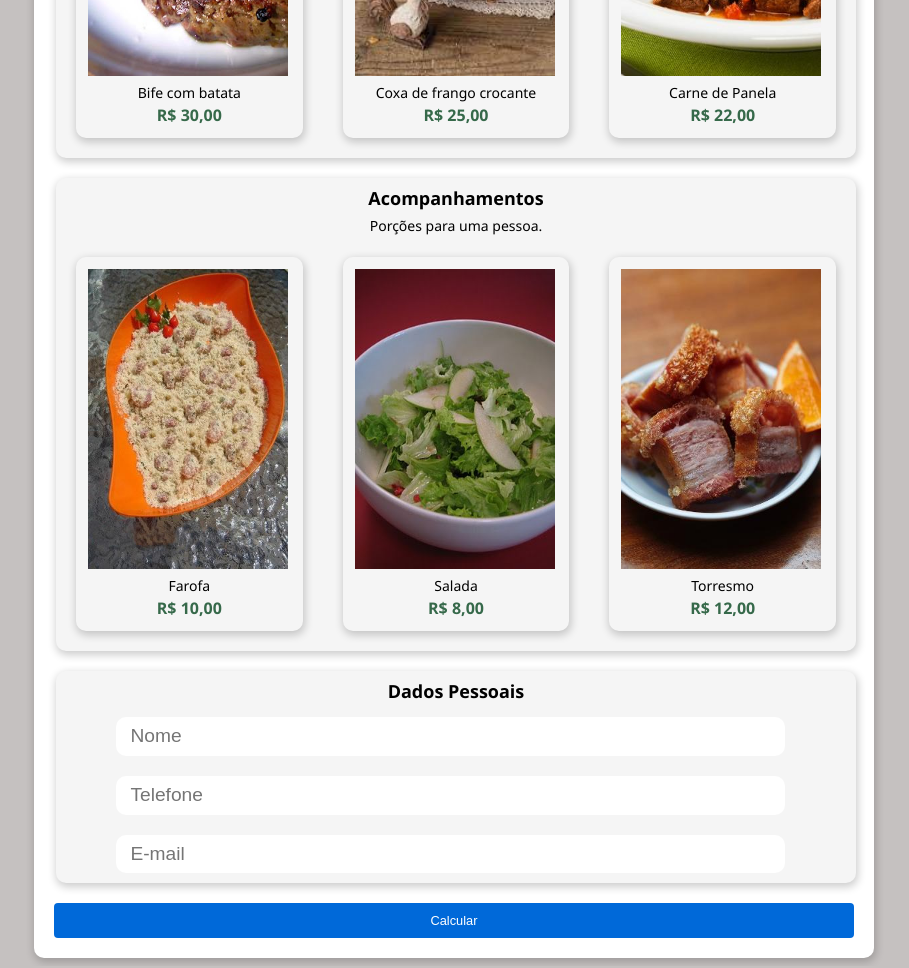
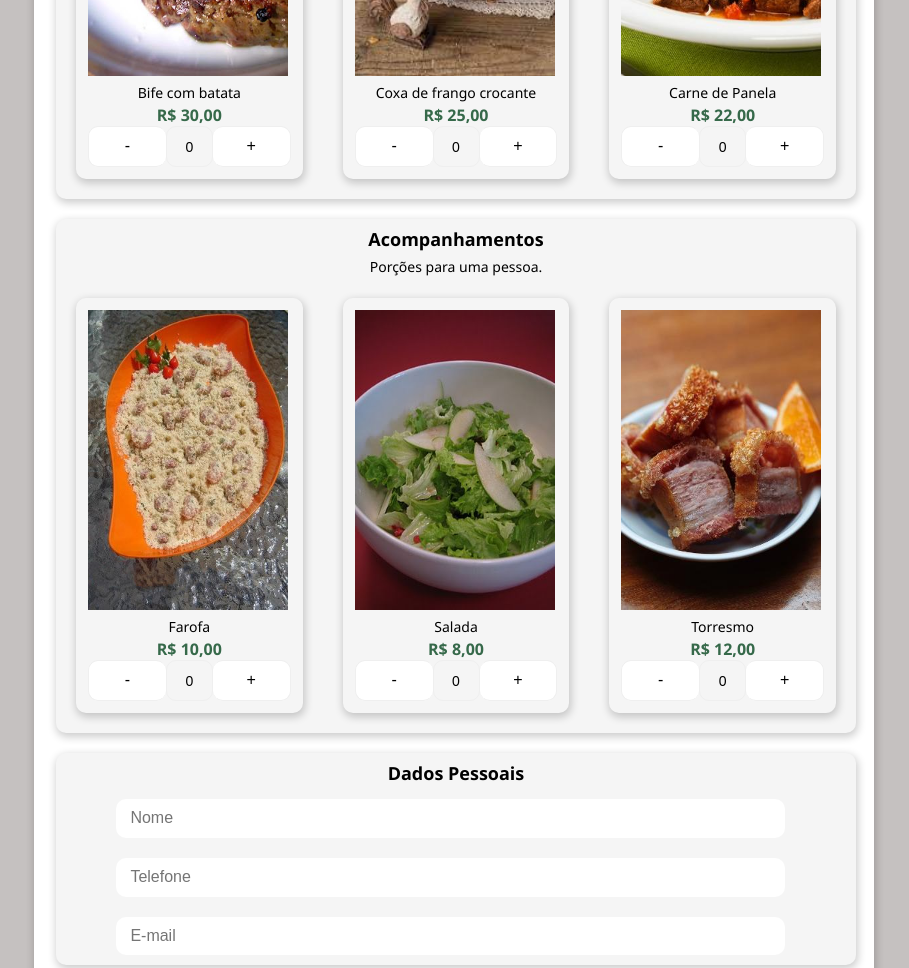
Before and after one commit to aluizams/bootcamp-devjr-projeto05, a plain HTML site: page index.html in a window 1280 px wide. Shown: the part 640-1608 px from the top of the page, without its empty margins (186-1095 px from the left). Drawn offline with Linux system fonts and the light colour scheme.

Commit message:
closes #6 - javascript e finalizações

```diff
--- a/JavaScript.js
+++ b/JavaScript.js
@@ -0,0 +1,34 @@
+var prods = [
+    {id: 1, name: "Bife com batata", price: 30.0},
+    {id: 2, name: "Coxa de frango crocante", price: 25.0},
+    {id: 3, name: "Carne de panela", price: 22.0},
+    {id: 4, name: "Farofa", price: 10.0},
+    {id: 5, name: "Salada", price: 8.0},
+    {id: 6, name: "Torresmo", price: 12.0}
+];
+
+
+
+function calc(){
+    var quantities = document.getElementsByName("quantity");
+    var output = document.getElementById("output");
+    var total = 0;
+    var name = document.getElementById("name").value;
+    var formatter = new Intl.NumberFormat('pt-BR', { style: 'currency', currency: 'BRL',});
+
+    output.innerHTML =  "<p> Caro(a) <strong>" + " " + name + "</strong> </p>" + "<p> Seguem os dados do seu pedido.</p>" + "<p>O seu pedido é:</p>";
+
+
+    for(var input of quantities){
+        var id = input.id;
+
+        if(input.value !== '0'){
+
+        total += prods[id-1].price* parseFloat(input.value);
+
+        output.innerHTML += `<li>Prato: ${prods[id-1].name} - Preço unitário: ${formatter.format(prods[id-1].price)} - Quantidade: ${input.value} - Total: ${formatter.format(prods[id-1].price*parseFloat(input.value))} </br></li>`;
+        }
+    }
+
+    output.innerHTML += `<h4>Preço final: ${formatter.format(total)}</h4>`;
+}
--- /dev/null
+++ b/css/quantity.css
@@ -0,0 +1,65 @@
+/* -- quantity box -- */
+
+.quantity {
+    display: flex;
+    flex-direction: row;
+    justify-content: center;
+
+}
+
+.quantity .input-text.qty {
+    width: 35px;
+    height: 39px;
+    padding: 0 5px;
+    text-align: center;
+    background-color: transparent;
+    border: 1px solid #efefef;
+}
+
+.quantity.buttons_added {
+    text-align: left;
+    position: relative;
+    white-space: nowrap;
+    vertical-align: top;
+}
+
+.quantity.buttons_added input {
+    display: inline-block;
+    margin: 0;
+    vertical-align: top;
+    box-shadow: none;
+}
+
+.quantity.buttons_added .minus,
+.quantity.buttons_added .plus {
+    padding: 7px 10px 8px;
+    height: 41px;
+    background-color: #ffffff;
+    border: 1px solid #efefef;
+    cursor: pointer;
+}
+
+.quantity.buttons_added .minus {
+    border-right: 0;
+}
+
+.quantity.buttons_added .plus {
+    border-left: 0;
+}
+
+.quantity.buttons_added .minus:hover,
+.quantity.buttons_added .plus:hover {
+    background: #eeeeee;
+}
+
+.quantity input::-webkit-outer-spin-button,
+.quantity input::-webkit-inner-spin-button {
+    -webkit-appearance: none;
+    -moz-appearance: none;
+    margin: 0;
+}
+
+.quantity.buttons_added .minus:focus,
+.quantity.buttons_added .plus:focus {
+    outline: none;
+}
--- a/index.html
+++ b/index.html
@@ -5,6 +5,7 @@
     <meta name="viewport" content="width=device-width, initial-scale=1.0">
     <title>Menu</title>
     <link rel="stylesheet" href="style.css">
+    <link href="css/quantity.css" rel="stylesheet">
 
 </head>
 <body>
@@ -19,16 +20,40 @@
                 <object data="assets/bife.jpg" type="image/jpg" width=200 height=300></object>
                 <div class="text">Bife com batata</div>
                 <div class="price">R$ 30,00</div>
+                <div style="text-align: center;">
+                <div class="quantity buttons_added">
+                    <input type="button" value="-" class="minus">
+                    <input type="number" step="1" min="0" max="" id="1" name="quantity" value="0" title="qty"
+                    class="input-text qty text" size="4" pattern="" inputmode="">
+                    <input type="button" value="+" class="plus">
+                </div>
+                </div>
             </div>
             <div class="card">
                 <object data="assets/coxa.jpg" type="image/jpg" width=200 height=300></object>
                 <div class="text">Coxa de frango crocante</div>
                 <div class="price">R$ 25,00</div>
+                <div style="text-align: center;">
+                    <div class="quantity buttons_added">
+                        <input type="button" value="-" class="minus">
+                        <input type="number" step="1" min="0" max="" id="2" name="quantity" value="0" title="qty"
+                        class="input-text qty text" size="4" pattern="" inputmode="">
+                        <input type="button" value="+" class="plus">
+                    </div>
+                    </div>
             </div>
             <div class="card">
                 <object data="assets/panela.jpg" type="image/jpg" width=200 height=300></object>
                 <div class="text">Carne de Panela</div>
                 <div class="price">R$ 22,00</div>
+                <div style="text-align: center;">
+                    <div class="quantity buttons_added">
+                        <input type="button" value="-" class="minus">
+                        <input type="number" step="1" min="0" max="" id="3" name="quantity" value="0" title="qty"
+                        class="input-text qty text" size="4" pattern="" inputmode="">
+                        <input type="button" value="+" class="plus">
+                    </div>
+                    </div>
             </div>
             </div>
         </div>
@@ -40,31 +65,63 @@
                 <object data="assets/farofa.jpg" type="image/jpg" width=200 height=300></object>
                 <div class="text">Farofa</div>
                 <div class="price">R$ 10,00</div>
+                <div style="text-align: center;">
+                    <div class="quantity buttons_added">
+                        <input type="button" value="-" class="minus">
+                        <input type="number" step="1" min="0" max="" id="4" name="quantity" value="0" title="qty"
+                        class="input-text qty text" size="4" pattern="" inputmode="">
+                        <input type="button" value="+" class="plus">
+                    </div>
+                    </div>
             </div>
             <div class="card">
                 <object data="assets/salad.jpg" type="image/jpg" width=200 height=300></object>
                 <div class="text">Salada</div>
                 <div class="price">R$ 8,00</div>
+                <div style="text-align: center;">
+                    <div class="quantity buttons_added">
+                        <input type="button" value="-" class="minus">
+                        <input type="number" step="1" min="0" max="" id="5" name="quantity" value="0" title="qty"
+                        class="input-text qty text" size="4" pattern="" inputmode="">
+                        <input type="button" value="+" class="plus">
+                    </div>
+                    </div>
             </div>
             <div class="card">
                 <object data="assets/torresmo.jpg" type="image/jpg" width=200 height=300></object>
                 <div class="text">Torresmo</div>
                 <div class="price">R$ 12,00</div>
+                <div style="text-align: center;">
+                    <div class="quantity buttons_added">
+                        <input type="button" value="-" class="minus">
+                        <input type="number" step="1" min="0" max="" id="6" name="quantity" value="0" title="qty"
+                        class="input-text qty text" size="4" pattern="" inputmode="">
+                        <input type="button" value="+" class="plus">
+                    </div>
+                    </div>
             </div>
             </div>
         </div>
         <div class="container">
             <div class="subtitle">Dados Pessoais</div>
             <div class="display02">
-            <input type="text" placeholder="Nome">
+            <input type="text" placeholder="Nome" id="name">
             <input type="phone" id="phone" placeholder="Telefone">
             <input type="email" placeholder="E-mail">
             </div>
         </div>
-        <button>Calcular</button>
+        <button class="button" onclick="calc()">Calcular</button>
+
+        <div id="output">
+        </div>
+
     </div>
+
+
     <script src="js/jquery-3.6.0.min.js"></script>
     <script src="js/jquery.mask.min.js"></script>
+    <script src="js/quantity.js"></script>
+    <script src="JavaScript.js"></script>
 
     <script>
         $("#phone").mask("(99)99999-9999");
--- a/style.css
+++ b/style.css
@@ -10,7 +10,7 @@ input{
     width: 80%;
     height: 10px;;
     padding: 0.9rem;
-    font-size: 1.2rem;
+    font-size: 16px;
 
     border: 0;
 
@@ -23,7 +23,7 @@ input:focus {
    background-color: #aac9eb81;
 }
 
-button{
+.button{
     background-color: #0069D9;
     margin: auto;
     padding: 10px;
@@ -37,7 +37,7 @@ button{
     text-align: center;
 
 }
-button:hover{
+.button:hover{
     background-color: #0d74e2;
 }
 
```
